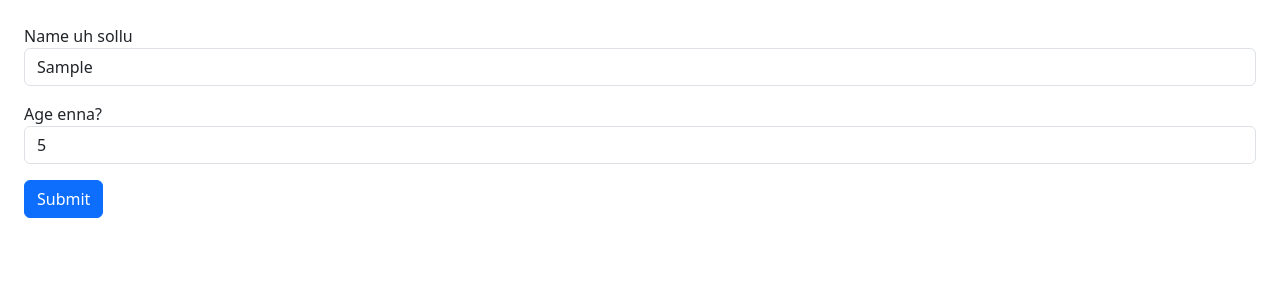
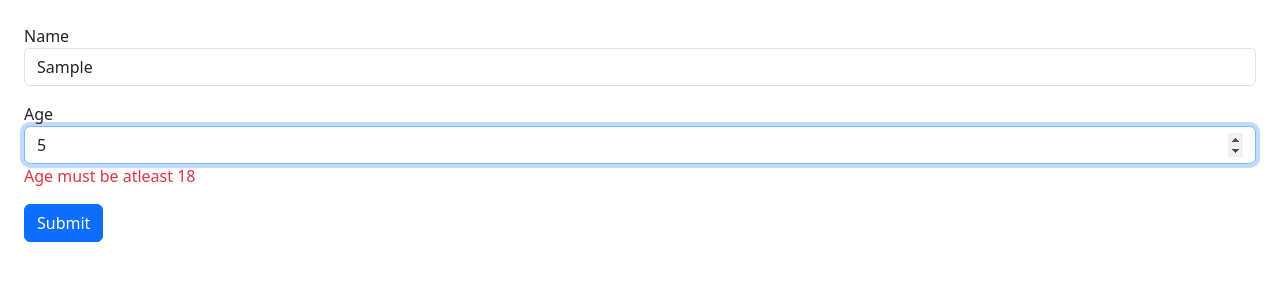
Before and after one commit to Karthikeyan8296/React-form, a React (Vite) app: page / in a window 1280 px wide. Both pictures are taken after typing "Sample", "5" into the empty fields and a click on the button "Submit". Shown: the top 300 px of the page. Built offline with nearby package versions, Linux system fonts and the light colour scheme.

Commit message:
Zod Validation

```diff
--- a/package.json
+++ b/package.json
@@ -10,10 +10,12 @@
     "preview": "vite preview"
   },
   "dependencies": {
+    "@hookform/resolvers": "^3.9.0",
     "bootstrap": "^5.3.3",
     "react": "^18.3.1",
     "react-dom": "^18.3.1",
-    "react-hook-form": "^7.53.0"
+    "react-hook-form": "^7.53.0",
+    "zod": "^3.23.8"
   },
   "devDependencies": {
     "@eslint/js": "^9.9.0",
--- a/src/components/Forms.tsx
+++ b/src/components/Forms.tsx
@@ -1,17 +1,23 @@
 import { useRef } from "react";
 import { FieldValues, useForm } from "react-hook-form";
+import { z } from "zod";
+import { zodResolver } from "@hookform/resolvers/zod";
 
-interface formData {
-  name: string;
-  age: number;
-}
+const schema = z.object({
+  name: z.string().min(3, { message: "Name must be atleast 3 character." }),
+  age: z
+    .number({ invalid_type_error: "Age feild is requied" })
+    .min(18, { message: "Age must be atleast 18" }),
+});
+
+type formData = z.infer<typeof schema>;
 
 const Form = () => {
   const {
     register,
     handleSubmit,
     formState: { errors },
-  } = useForm<formData>();
+  } = useForm<formData>({ resolver: zodResolver(schema) });
 
   const onSubmit = (data: FieldValues) => console.log(data);
 
@@ -19,32 +25,28 @@
     <form onSubmit={handleSubmit(onSubmit)}>
       <div className="mb-3">
         <label htmlFor="name" className="form-lable">
-          Name uh sollu
+          Name
         </label>
         <input
-          {...register("name", { required: true, minLength: 3 })} //react hook form//
+          {...register("name")}
           id="name"
           type="text"
           className="form-control"
         />
-        {errors.name?.type === "required" && (
-          <p className="text-danger">The name field is required </p>
-        )}
-        {errors.name?.type === "minLength" && (
-          <p className="text-danger">The name must be atleast 3 character </p>
-        )}
+        {errors.name && <p className="text-danger">{errors.name.message} </p>}
       </div>
 
       <div className="mb-3">
         <label htmlFor="age" className="form-lable">
-          Age enna?
+          Age
         </label>
         <input
-          {...register("age")} //react hook form//
+          {...register("age", { valueAsNumber: true })}
           id="age"
           type="number"
           className="form-control"
         />
+        {errors.age && <p className="text-danger">{errors.age.message} </p>}
       </div>
 
       <button type="submit" className="btn btn-primary">
```
Also changed, not shown: 1 other file (tests, documents, lock files or other folders).
